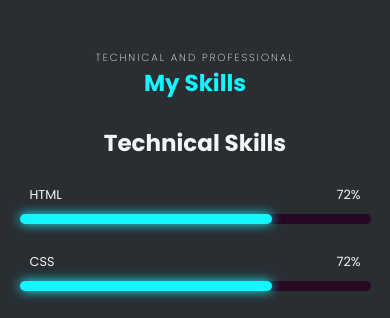
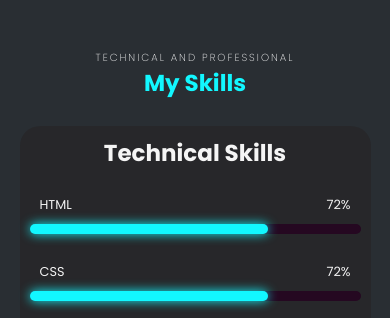
Before and after one commit to AnasKakuwala/anasportfolio.github.io, a website with bundled scripts: page index.html in a window 390 px wide. Shown: the part 3630-3948 px from the top of the page. Built offline with nearby package versions, Linux system fonts and the light colour scheme.

Commit message:
skill left update

```diff
--- a/style.css
+++ b/style.css
@@ -1071,4 +1071,9 @@ footer a i{
         height: auto;
         width: 300px;
     }
+    .skill-left {
+        padding: 10px 10px 10px 10px;
+        background: #26212178;
+        border-radius: 20px;
+    }
 }
```
